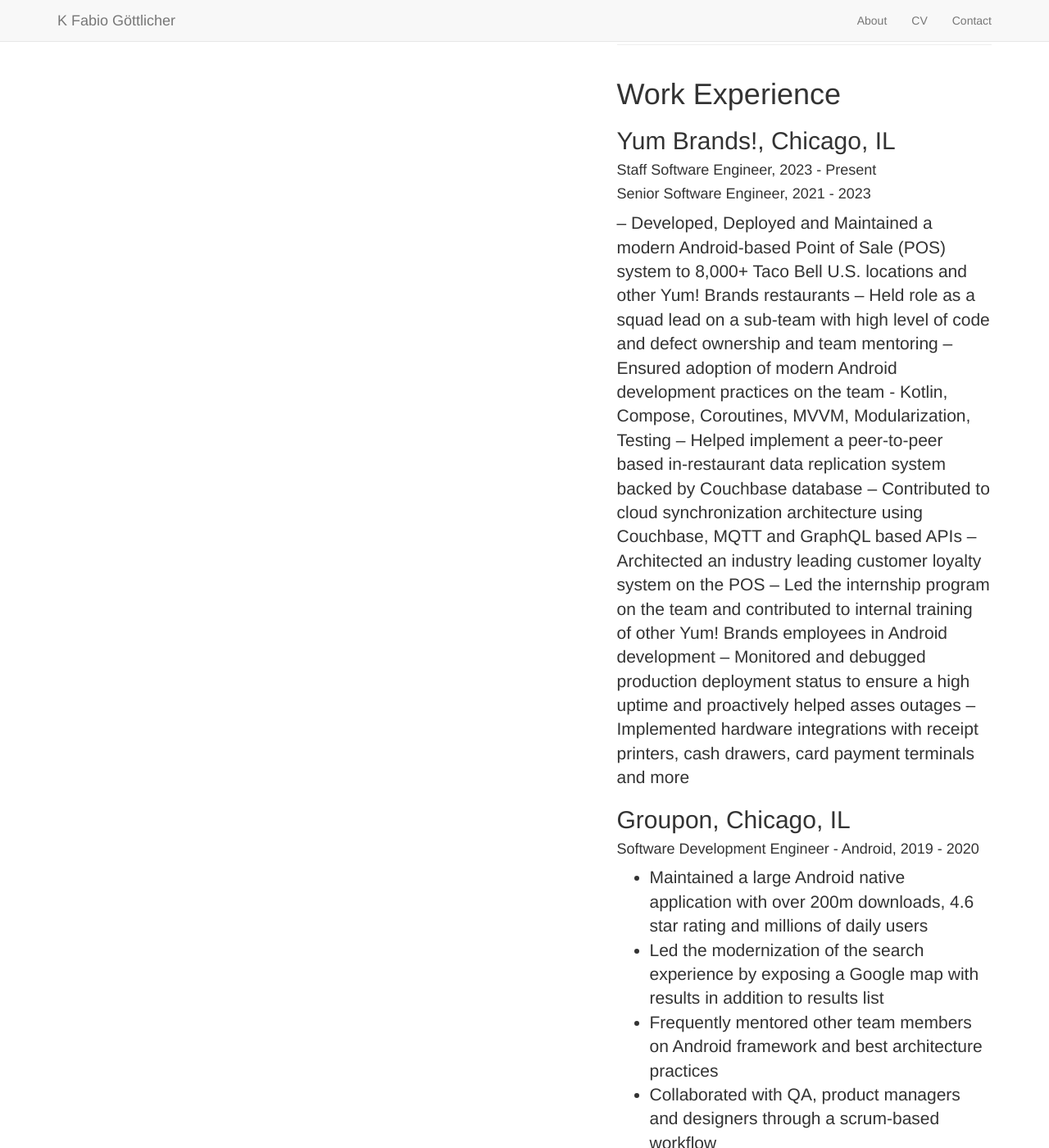
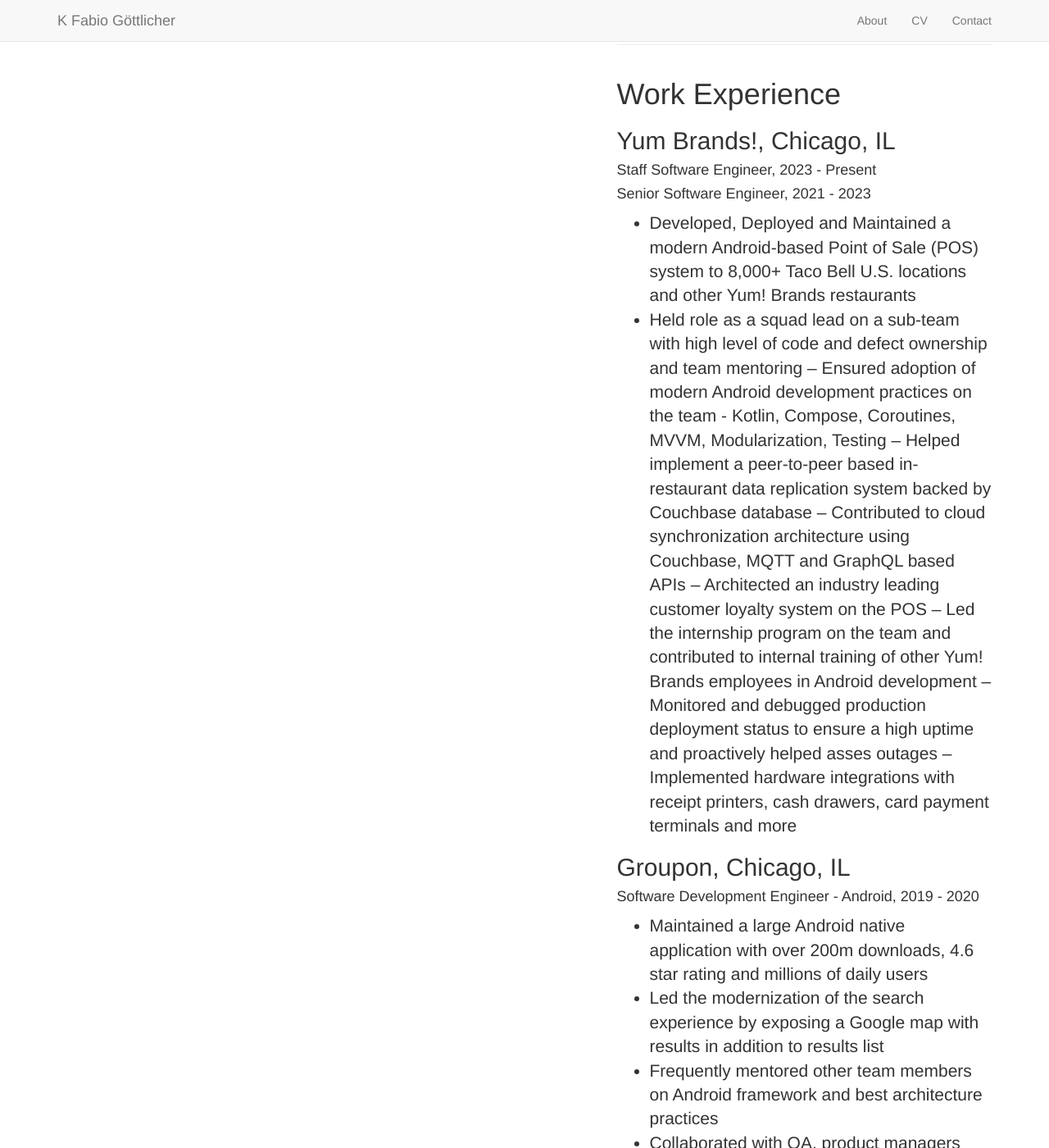
Before and after one commit to FabioCZ/Fabiocz.github.io, a Jekyll site: the page built from _posts/2018-01-13-cv-2work.markdown, in a window 1280 px wide and 1400 px high, scrolled down 1048 px. Shown: the whole window at 82% size. Built offline with Jekyll 4.4.1, drawn with Linux system fonts in a browser that asks for light colours; nearby versions of some CDN libraries; library files that are not in the unit come from our copies.

```diff
--- a/_posts/2018-01-13-cv-2work.markdown
+++ b/_posts/2018-01-13-cv-2work.markdown
@@ -9,9 +9,10 @@ description: |
 ## Yum Brands!, Chicago, IL
 #### Staff Software Engineer, 2023 - Present
 #### Senior Software Engineer, 2021 - 2023
-– Developed, Deployed and Maintained a modern Android-based Point of Sale (POS) system to 8,000+ Taco Bell
+
+- Developed, Deployed and Maintained a modern Android-based Point of Sale (POS) system to 8,000+ Taco Bell
 U.S. locations and other Yum! Brands restaurants
-– Held role as a squad lead on a sub-team with high level of code and defect ownership and team mentoring
+- Held role as a squad lead on a sub-team with high level of code and defect ownership and team mentoring
 – Ensured adoption of modern Android development practices on the team - Kotlin, Compose, Coroutines,
 MVVM, Modularization, Testing
 – Helped implement a peer-to-peer based in-restaurant data replication system backed by Couchbase database
```
